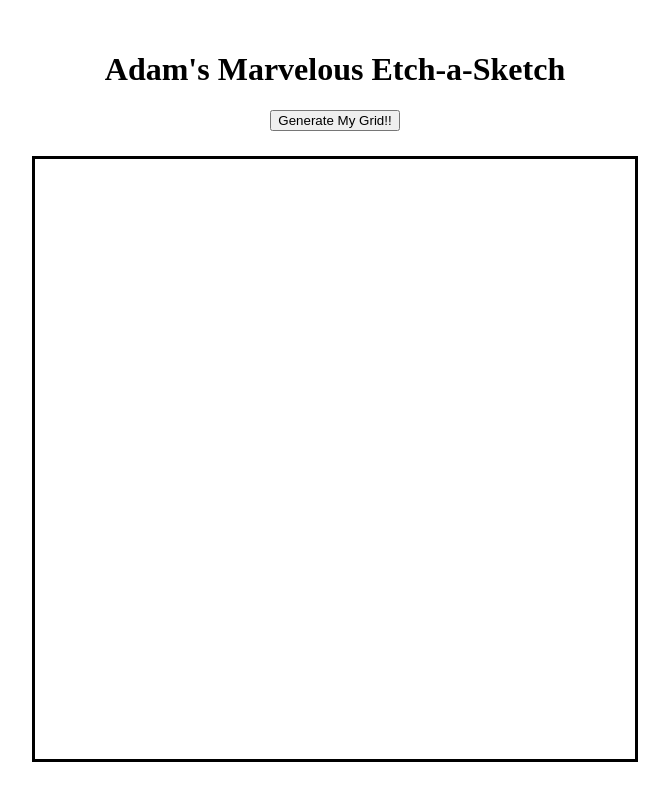
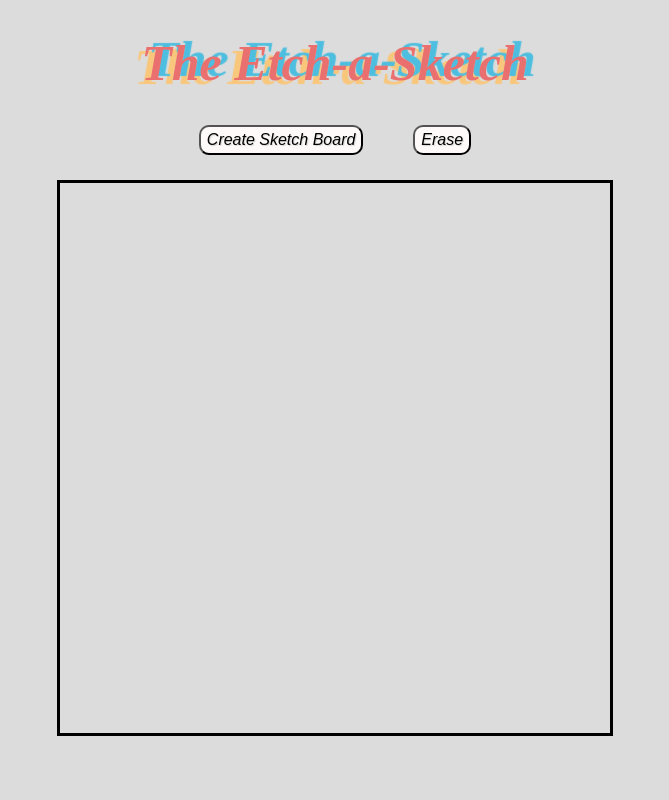
Before and after one commit to adboone100/Etch-a-Sketch, a plain HTML site: page index.html in a window 1280 px wide. Shown: the whole page, without its empty margins (305-974 px from the left). Drawn offline with Linux system fonts and the light colour scheme.

Commit message:
completed styling of page

```diff
--- a/index.html
+++ b/index.html
@@ -2,17 +2,18 @@
 <html lang="en">
 <head>
   <meta charset="UTF-8">
-  <title>Etch-a-Sketch</title>
+  <title>Adam's Etch-a-Sketch</title>
   <link rel="stylesheet" href="style.css">
 </head>
 
-<body>
+<body></body>
 
-<h1 class="header">Adam's Marvelous Etch-a-Sketch</h1>
+<h1 class="header">The Etch-a-Sketch</h1>
 
 
 <div class="grid-generator" >
-    <button id="btn">Generate My Grid!!</button>
+    <button id="btn">Create Sketch Board</button>
+    <button id="btn2">Erase</button>
 </div>
 
 <div class="grid-center">
@@ -89,9 +90,18 @@ function createGrid(){
 }
 
 
+function eraseGrid(){
+    const grids = document.querySelectorAll(".grid-box");
+    grids.forEach(grid => grid.style.backgroundColor = "transparent");
+}
 
 const btn = document.getElementById('btn');
 btn.addEventListener("click", createGrid);
+
+const eraseBtn = document.getElementById("btn2");
+eraseBtn.addEventListener("click", eraseGrid);
+
+
 
 
 
--- a/style.css
+++ b/style.css
@@ -1,6 +1,15 @@
+body{
+    background-color:#DCDCDC;
+}
 .header {
     text-align: center;
-    padding-top: 30px;
+    font-size: 50px;
+    font-style: oblique;
+    color: #ea7070;
+    text-shadow: 7px -4px 1px #4dbedf,
+    -7px 4px 1px #f8c77c;
+
+
 }
 
 
@@ -9,6 +18,35 @@
     align-items: center;
     justify-content: center;
     padding-bottom: 25px;
+    padding-top: -20px;
+
+}
+
+#btn{
+    margin-right: 50px;
+    font-style: oblique;
+    background: snow;
+    color: black;
+    height: 30px;
+    border-radius: 10px;
+    font-style: bold;
+    font-size: 16px;
+    text-shadow: 1px 1px 1px lightgray;
+}
+
+#btn2{
+    font-style: oblique;
+    background: snow;
+    color: black;
+    height: 30px;
+    border-radius: 10px;
+    font-style: bold;
+    font-size: 16px;
+    text-shadow: 1px 1px 1px lightgray;
+}
+
+button:hover {
+    cursor: pointer;
 }
 
 .grid-center{
@@ -16,8 +54,8 @@
     justify-content: center;
 }
 .grid-container{
-    height: 600px;
-    width: 600px;
+    height: 550px;
+    width: 550px;
     border-style: solid;
     display: flex;
     flex-direction: column;
```
Also changed, not shown: brush-icon6.jpg (added).
